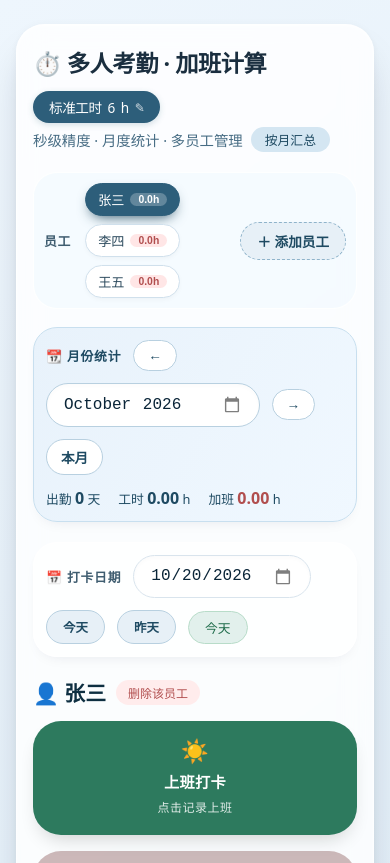
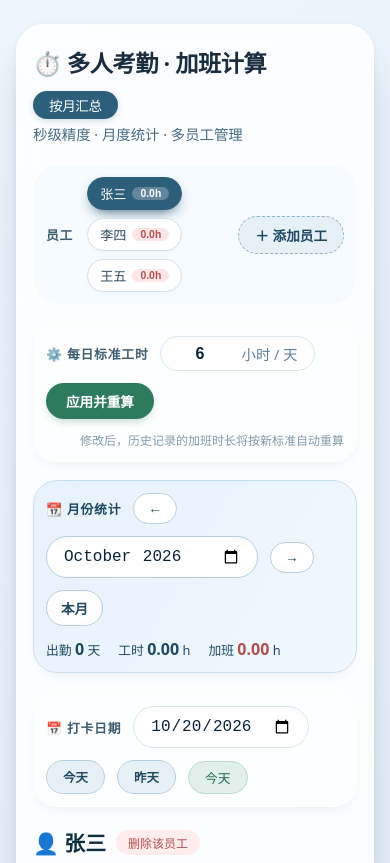
Before and after one commit to Terrence-Hmw/work, a plain HTML site: page index.html in a window 390 px wide. Shown: the top 863 px of the page. Drawn offline with Linux system fonts and the light colour scheme; no server answers.

Commit message:
Update index.html

```diff
--- a/index.html
+++ b/index.html
@@ -52,29 +52,14 @@
             flex-wrap: wrap;
         }
 
-        .std-hours-badge {
+        h1 span {
             background: #2d5e7a;
             color: white;
             font-size: 0.85rem;
             font-weight: 400;
-            padding: 6px 16px;
+            padding: 4px 16px;
             border-radius: 40px;
             box-shadow: 0 2px 6px rgba(45, 94, 122, 0.2);
-            cursor: pointer;
-            transition: all 0.2s ease;
-            display: flex;
-            align-items: center;
-            gap: 6px;
-        }
-
-        .std-hours-badge:hover {
-            background: #1e4a62;
-            transform: scale(1.05);
-        }
-
-        .std-hours-badge .edit-icon {
-            font-size: 0.75rem;
-            opacity: 0.8;
         }
 
         .subhead {
@@ -186,6 +171,73 @@
             border-color: #5e8ba8;
         }
 
+        /* 新增：标准工时设置栏 */
+        .setting-bar {
+            display: flex;
+            flex-wrap: wrap;
+            align-items: center;
+            gap: 12px;
+            margin-bottom: 18px;
+            background: rgba(255, 255, 255, 0.7);
+            padding: 12px 20px;
+            border-radius: 60px;
+            border: 1px solid rgba(255, 255, 255, 0.9);
+            box-shadow: 0 6px 16px -10px rgba(0, 30, 60, 0.15);
+        }
+
+        .setting-bar-label {
+            font-size: 0.8rem;
+            font-weight: 600;
+            color: #3f5d70;
+            text-transform: uppercase;
+            letter-spacing: 0.8px;
+        }
+
+        .std-hours-input-wrapper {
+            display: flex;
+            align-items: center;
+            background: white;
+            border-radius: 40px;
+            padding: 6px 16px;
+            border: 1px solid #d9e4ed;
+            box-shadow: inset 0 2px 4px rgba(0, 0, 0, 0.02);
+        }
+
+        .std-hours-input-wrapper input {
+            border: none;
+            background: transparent;
+            font-size: 1rem;
+            font-weight: 600;
+            color: #0a2538;
+            outline: none;
+            width: 60px;
+            text-align: center;
+        }
+
+        .std-hours-input-wrapper span {
+            color: #5e8198;
+            font-size: 0.9rem;
+            font-weight: 500;
+            margin-left: 4px;
+        }
+
+        .btn-save-std {
+            background: #2d7a5e;
+            color: white;
+            border: none;
+            border-radius: 40px;
+            padding: 8px 20px;
+            font-size: 0.85rem;
+            font-weight: 600;
+            cursor: pointer;
+            transition: 0.15s;
+            box-shadow: 0 4px 8px -2px rgba(45, 122, 94, 0.3);
+        }
+
+        .btn-save-std:hover {
+            background: #236b50;
+        }
+
         .date-bar {
             display: flex;
             flex-wrap: wrap;
@@ -230,12 +282,6 @@
             cursor: pointer;
         }
 
-        .date-input-wrapper input[type="date"]::-webkit-calendar-picker-indicator {
-            opacity: 0.5;
-            cursor: pointer;
-            font-size: 1.1rem;
-        }
-
         .date-quick-btn {
             background: #e7f0f7;
             border: none;
@@ -314,12 +360,6 @@
             cursor: pointer;
         }
 
-        .month-input-wrapper input[type="month"]::-webkit-calendar-picker-indicator {
-            opacity: 0.5;
-            cursor: pointer;
-            font-size: 1.1rem;
-        }
-
         .month-nav-btn {
             background: white;
             border: 1px solid #b8d0e0;
@@ -550,33 +590,6 @@
             color: #b14e4e;
         }
 
-        .emp-total-row {
-            display: flex;
-            justify-content: space-between;
-            align-items: center;
-            margin: 4px 4px 14px;
-            padding: 0 6px;
-            flex-wrap: wrap;
-            gap: 6px;
-        }
-
-        .emp-total-row .label {
-            font-size: 0.9rem;
-            font-weight: 500;
-            color: #2d4b5e;
-        }
-
-        .emp-total-row .value {
-            font-weight: 700;
-            color: #b14e4e;
-            font-size: 1.3rem;
-        }
-
-        .emp-total-row .days {
-            font-size: 0.8rem;
-            color: #4e7188;
-        }
-
         .history-section {
             margin-top: 16px;
             background: rgba(255, 255, 255, 0.45);
@@ -894,16 +907,13 @@
             }
             h1 { font-size: 1.45rem; }
             .summary-value { font-size: 1.4rem; }
-            .emp-total-row .value { font-size: 1.1rem; }
             .overview-grid { grid-template-columns: 1fr 1fr; }
             .overview-stats { flex-direction: column; gap: 4px; }
-            .employee-bar { border-radius: 24px; padding: 10px; }
+            .employee-bar, .setting-bar, .date-bar, .month-bar { border-radius: 24px; padding: 12px; }
             .emp-tab { padding: 6px 12px; font-size: 0.82rem; }
             .punch-btn { padding: 18px 12px; font-size: 0.95rem; }
             .punch-btn .icon { font-size: 1.4rem; }
-            .date-bar, .month-bar { border-radius: 24px; padding: 12px; }
-            .date-status-badge { margin-left: 0; }
-            .month-summary-inline { margin-left: 0; }
+            .date-status-badge, .month-summary-inline { margin-left: 0; }
         }
     </style>
 </head>
@@ -912,20 +922,27 @@
         <div class="card">
             <h1>
                 ⏱️ 多人考勤 · 加班计算
-                <!-- 将原来的标准工时标签改为可点击修改 -->
-                <div class="std-hours-badge" id="editStdHoursBtn" title="点击修改每日标准工时">
-                    标准工时 <span id="displayStdHours">6</span>h <span class="edit-icon">✎</span>
-                </div>
+                <span>按月汇总</span>
             </h1>
             <div class="subhead">
                 <span>秒级精度 · 月度统计 · 多员工管理</span>
-                <span class="rule-badge">按月汇总</span>
             </div>
 
             <div class="employee-bar">
                 <span class="employee-bar-label">员工</span>
                 <div class="employee-tabs" id="employeeTabs"></div>
                 <button class="add-emp-btn" id="addEmpBtn">＋ 添加员工</button>
+            </div>
+
+            <!-- 新增：直观的标准工时设置栏 -->
+            <div class="setting-bar">
+                <span class="setting-bar-label">⚙️ 每日标准工时</span>
+                <div class="std-hours-input-wrapper">
+                    <input type="number" id="stdHoursInput" min="0.1" max="24" step="0.5" value="6">
+                    <span>小时 / 天</span>
+                </div>
+                <button class="btn-save-std" id="saveStdHoursBtn">应用并重算</button>
+                <span style="font-size:0.75rem; color:#7f9aaa; margin-left:auto;">修改后，历史记录的加班时长将按新标准自动重算</span>
             </div>
 
             <div class="month-bar">
@@ -1018,7 +1035,7 @@
             </h2>
             <div class="overview-grid" id="overviewGrid"></div>
             <div class="note">
-                <strong>加班规则：</strong> 每人每日工作超过 <span class="dynamic-std">6</span> 小时的部分计为加班。时间精确到秒，相同起止时间不会误算。
+                <strong>加班规则：</strong> 每人每日工作超过 <span id="dynamicStdText" style="font-weight:bold;color:#b14e4e;">6</span> 小时的部分计为加班。
             </div>
         </div>
     </div>
@@ -1026,7 +1043,7 @@
     <script>
         (function() {
             // =========================================================
-            // ☁️ JSONBin 云端配置
+            // ☁️ JSONBin 云端配置 (已填入)
             // =========================================================
             const JSONBIN_BIN_ID = '6ad709dfac6210605a41560a';
             const JSONBIN_MASTER_KEY = '$2a$10$aBvRye9/VnNj1C.GQOei6.RRC/3/iuNF1AzfVC6q7SMbBln8d1Aqe';
@@ -1038,13 +1055,16 @@
             let selectedDate = getTodayStr();
             let selectedMonth = getCurrentMonthStr();
 
-            // 默认标准工时，支持小数（如 7.5）
+            // 默认标准工时
             let standardHours = 6;
 
             const employeeTabsEl = document.getElementById('employeeTabs');
             const addEmpBtn = document.getElementById('addEmpBtn');
-            const editStdHoursBtn = document.getElementById('editStdHoursBtn');
-            const displayStdHours = document.getElementById('displayStdHours');
+
+            // 标准工时相关 DOM
+            const stdHoursInput = document.getElementById('stdHoursInput');
+            const saveStdHoursBtn = document.getElementById('saveStdHoursBtn');
+            const dynamicStdText = document.getElementById('dynamicStdText');
 
             const monthPicker = document.getElementById('monthPicker');
             const prevMonthBtn = document.getElementById('prevMonthBtn');
@@ -1154,7 +1174,6 @@
                     return { workSeconds: 0, overtimeSeconds: 0 };
                 }
 
-                // 这里的 standardSeconds 现在使用用户设定的 standardHours
                 const standardSeconds = standardHours * 3600;
                 const workSeconds = totalSeconds;
                 const overtimeSeconds = Math.max(0, totalSeconds - standardSeconds);
@@ -1207,7 +1226,6 @@
             // ☁️ 云端同步核心
             // =========================================================
             async function save() {
-                // 把 standardHours 也存入云端，实现配置同步
                 const dataToSave = { employees, currentEmployeeId, standardHours };
                 try {
                     localStorage.setItem(STORAGE_KEY, JSON.stringify(dataToSave));
@@ -1245,7 +1263,6 @@
                     if (cloudData && Array.isArray(cloudData.employees) && cloudData.employees.length > 0) {
                         employees = cloudData.employees;
                         currentEmployeeId = cloudData.currentEmployeeId;
-                        // 读取云端保存的标准工时
                         standardHours = cloudData.standardHours !== undefined ? cloudData.standardHours : 6;
                         console.log('云端加载成功');
                         return;
@@ -1603,11 +1620,9 @@
             }
 
             function renderAll() {
-                // 更新顶部和底部的标准工时显示
-                displayStdHours.textContent = standardHours;
-                document.querySelectorAll('.dynamic-std').forEach(el => {
-                    el.textContent = standardHours;
-                });
+                // 更新界面上的标准工时显示和输入框
+                stdHoursInput.value = standardHours;
+                dynamicStdText.textContent = standardHours;
 
                 updateDateStatusBadge();
                 renderEmployeeTabs();
@@ -1659,20 +1674,18 @@
                 renderOverview();
             }
 
-            // 点击标准工时徽章的事件处理
-            function editStandardHours() {
-                const val = prompt('请输入每日标准工时（小时），支持小数（例如：6 或 7.5）：', standardHours);
-                if (val === null) return; // 点了取消
-
+            // 点击应用标准工时按钮
+            function handleSaveStdHours() {
+                const val = stdHoursInput.value;
                 const num = parseFloat(val);
                 if (isNaN(num) || num <= 0 || num > 24) {
-                    alert('请输入 0 到 24 之间的有效数字');
+                    alert('请输入 0 到 24 之间的有效数字（支持小数，如 7.5）');
                     return;
                 }
 
                 standardHours = num;
 
-                // 重新计算所有人的所有记录（因为标准变了，加班时间也会变）
+                // 遍历所有员工的记录，重新计算
                 employees.forEach(emp => {
                     emp.records.forEach(rec => {
                         const calc = calcRecord(rec);
@@ -1681,8 +1694,9 @@
                     });
                 });
 
-                save(); // 保存到云端
+                save(); // 保存设置到云端
                 renderAll(); // 刷新界面
+                alert('标准工时已更新，历史记录的加班时长已重新计算！');
             }
 
             async function init() {
@@ -1707,8 +1721,14 @@
                 checkOutBtn.addEventListener('click', punchCheckOut);
                 clearEmpBtn.addEventListener('click', clearCurrentEmployeeRecords);
 
-                // 绑定修改标准工时的点击事件
-                editStdHoursBtn.addEventListener('click', editStandardHours);
+                // 绑定标准工时保存按钮事件
+                saveStdHoursBtn.addEventListener('click', handleSaveStdHours);
+                // 也支持在输入框按回车
+                stdHoursInput.addEventListener('keydown', (e) => {
+                    if (e.key === 'Enter') {
+                        handleSaveStdHours();
+                    }
+                });
 
                 datePicker.addEventListener('change', (e) => {
                     if (e.target.value) {
```
